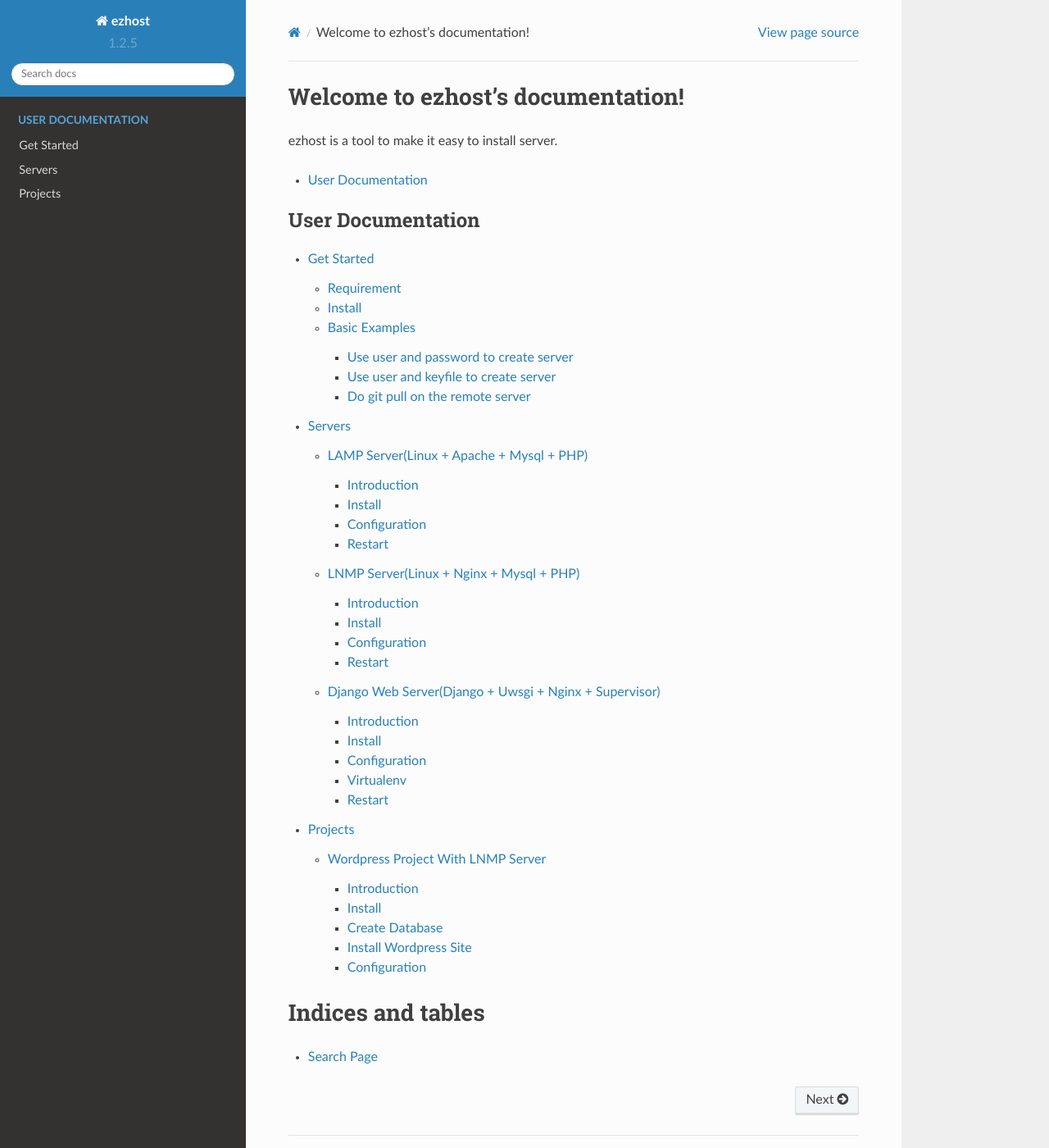
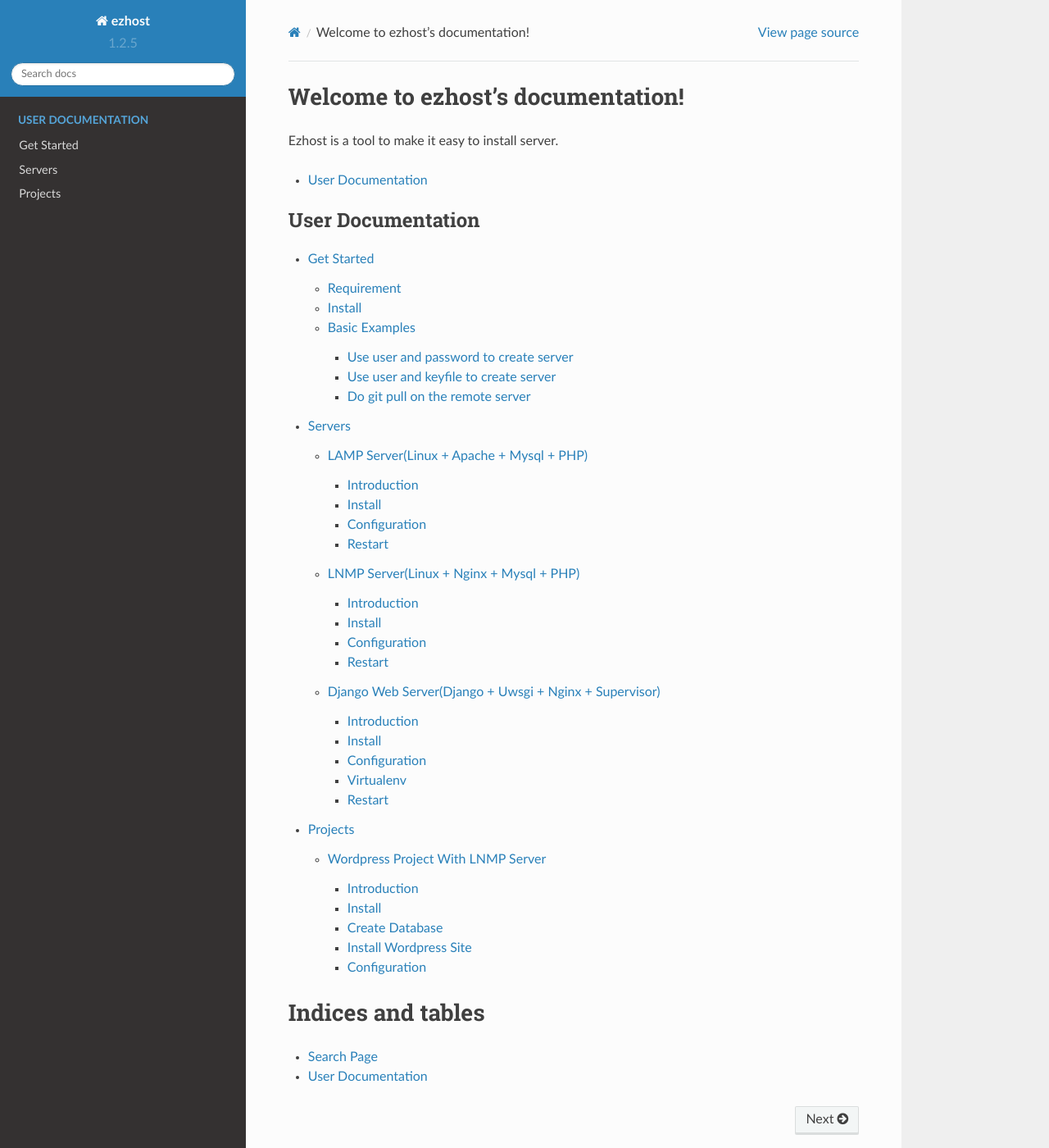
Before and after one commit to zhexiao/ezhost, a Sphinx documentation site: the page built from docs/index.rst, in a window 1280 px wide and 1400 px high. Shown: the whole window at 82% size. Built offline with Sphinx 7.4.7 and the Read the Docs theme 2.0.0, drawn with Linux system fonts in a browser that asks for light colours.

Commit message:
change theme

```diff
--- a/docs/index.rst
+++ b/docs/index.rst
@@ -1,7 +1,7 @@
 Welcome to ezhost's documentation!
 ==================================
 
-ezhost is a tool to make it easy to install server.
+Ezhost is a tool to make it easy to install server.
 
 
 * :ref:`user-docs`
@@ -21,3 +21,4 @@
 ==================
 
 * :ref:`search`
+* :ref:`user-docs`
```
